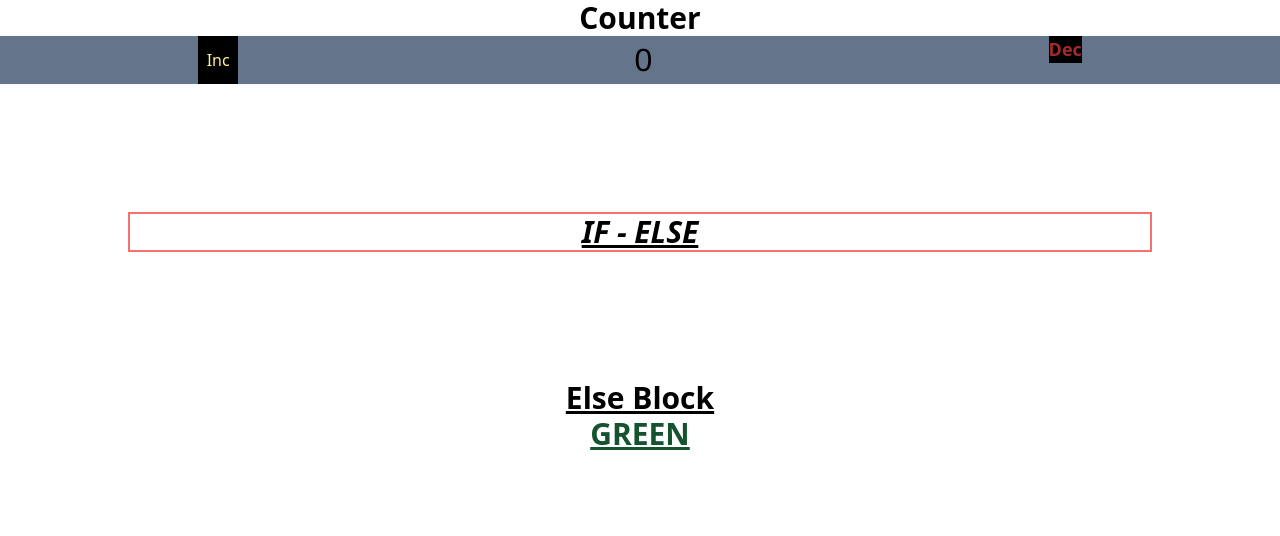
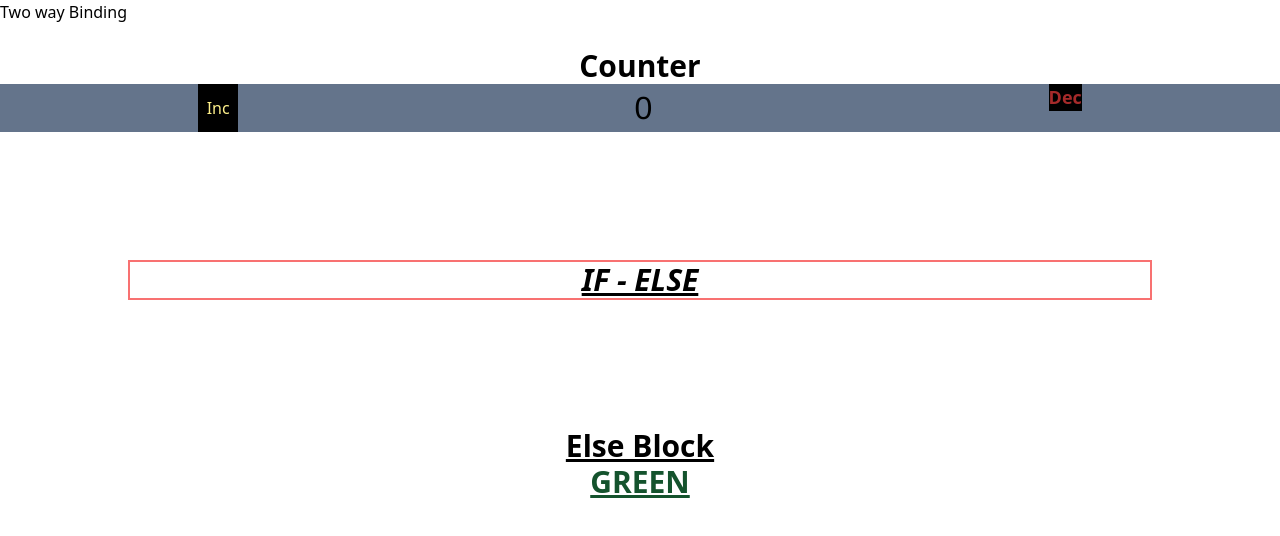
Before and after one commit to shintu0/angular-exc, an Angular app: page / in a window 1280 px wide. Shown: the top 536 px of the page. Built offline with nearby package versions, Linux system fonts and the light colour scheme.

Commit message:
Two Way Binding

```diff
--- a/src/app/app.component.html
+++ b/src/app/app.component.html
@@ -1,3 +1,10 @@
+<h1>Two way Binding</h1>
+<h2>{{inputVal}}</h2>
+
+<input type="text" [(ngModel)]="inputVal" />
+
+
+
 <h1 class="font-bold text-3xl text-center" >Counter</h1>
 
 <app-counter></app-counter>
--- a/src/app/app.component.ts
+++ b/src/app/app.component.ts
@@ -1,4 +1,4 @@
-import { Component } from '@angular/core';
+import { Component,NgModule } from '@angular/core';
 import { BrowserModule } from '@angular/platform-browser';
 
 @Component({
@@ -8,4 +8,6 @@ import { BrowserModule } from '@angular/platform-browser';
 })
 export class AppComponent {
 
+  inputVal:string="";
+
 }
--- a/src/app/app.module.ts
+++ b/src/app/app.module.ts
@@ -7,6 +7,7 @@ import { LoginComponent } from './login/login.component';
 import { RegisterComponent } from './register/register.component';
 import { ListingModule } from './listing/listing.module';
 import { CounterComponent } from './counter/counter.component';
+import { FormsModule } from '@angular/forms';
 // import { UserListComponent } from './listing/user-list/user-list.component';
 // import { StudentListComponent } from './listing/student-list/student-list.component';
 
@@ -22,7 +23,8 @@ import { CounterComponent } from './counter/counter.component';
   imports: [
     BrowserModule,
     AppRoutingModule,
-    ListingModule
+    ListingModule,
+    FormsModule,
   ],
   providers: [],
   bootstrap: [AppComponent]
```
